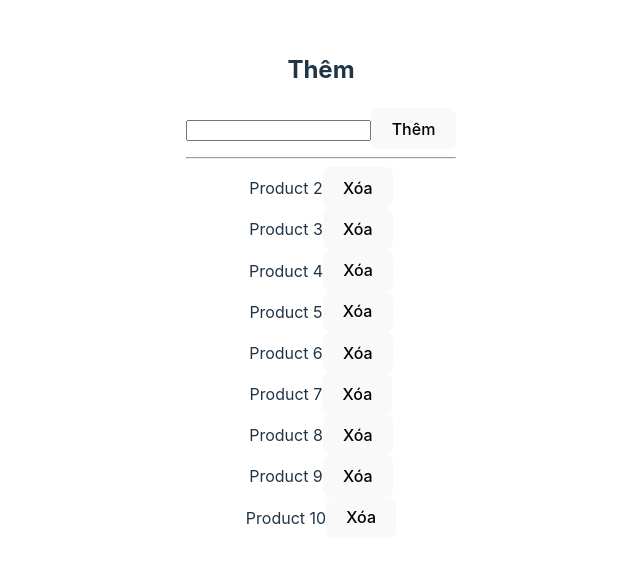
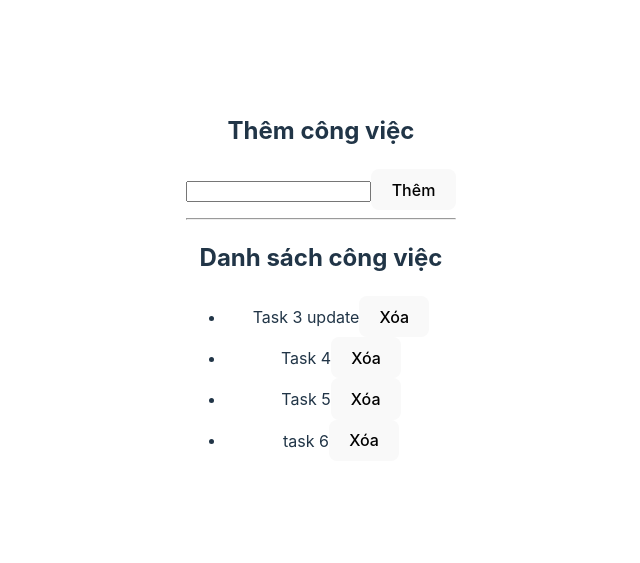
Before and after one commit to datlt2306/FPL-WEB209, a React (Vite) app in the folder SU24/: page / in a window 1280 px wide. Shown: the part 115-678 px from the top of the page, without its empty margins (319-959 px from the left). Built offline with nearby package versions, Linux system fonts and the light colour scheme; data requests are answered from the project's data file.

Commit message:
Buổi 3 - WD18333

```diff
--- a/SU24/db.json
+++ b/SU24/db.json
@@ -54,5 +54,27 @@
       "price": 11.99,
       "description": "This is product 10"
     }
+  ],
+  "todos": [
+    {
+      "id": 3,
+      "title": "Task 3 update",
+      "completed": false
+    },
+    {
+      "id": 4,
+      "title": "Task 4",
+      "completed": true
+    },
+    {
+      "id": 5,
+      "title": "Task 5",
+      "completed": false
+    },
+    {
+      "title": "task 6",
+      "completed": false,
+      "id": 6
+    }
   ]
 }
--- a/SU24/package.json
+++ b/SU24/package.json
@@ -12,7 +12,8 @@
     },
     "dependencies": {
         "react": "^18.3.1",
-        "react-dom": "^18.3.1"
+        "react-dom": "^18.3.1",
+        "react-hook-form": "^7.52.0"
     },
     "devDependencies": {
         "@types/react": "^18.3.3",
--- a/SU24/src/App.tsx
+++ b/SU24/src/App.tsx
@@ -1,58 +1,136 @@
 /* eslint-disable @typescript-eslint/no-explicit-any */
 import { useEffect, useState } from "react";
 import "./App.css";
+import { useForm } from "react-hook-form";
+
+interface ITodo {
+    id: number;
+    title: string;
+    completed: boolean;
+}
 
 const App = () => {
-    const [products, setProducts] = useState([] as any[]);
-    const [error, setError] = useState<string | null>(null);
-    const [editProductId, setEditProductId] = useState<number | null>(null);
+    const [todos, setTodos] = useState([] as ITodo[]);
+    const [currentTodo, setCurrentTodo] = useState({} as ITodo);
+    const { register, handleSubmit, reset } = useForm();
     useEffect(() => {
+        // iffe function
         (async () => {
             try {
-                const data = await (await fetch(`http://localhost:3000/products`)).json();
-                setProducts(data);
-            } catch (error: any) {
-                setError(error.message);
+                const response = await fetch(`http://localhost:3000/todos`);
+                const data = await response.json();
+                if (response.status !== 200) {
+                    throw new Error(data.message);
+                }
+                setTodos(data);
+            } catch (error) {
+                console.error(error);
             }
         })();
     }, []);
-
     const onHandleRemove = async (id: number) => {
-        const confirm = window.confirm("Are you sure?");
+        const confirm = window.confirm("Bạn có chắc chắn muốn xóa không?");
         if (confirm) {
-            await fetch(`http://localhost:3000/products/${id}`, { method: "DELETE" });
+            try {
+                const response = await fetch(`http://localhost:3000/todos/${id}`, {
+                    method: "DELETE",
+                });
+                if (response.status !== 200) return alert("Xóa sản phẩm thất bại");
+                alert("Xóa sản phẩm thành công");
                 // rerender
-            setProducts(products.filter((item) => item.id !== id));
+                setTodos(todos.filter((todo) => todo.id !== id));
+            } catch (error) {
+                console.error(error);
+            }
+        }
+    };
+    const onHandleSubmit = async (data: any) => {
+        try {
+            const response = await fetch(`http://localhost:3000/todos`, {
+                method: "POST",
+                headers: {
+                    "Content-Type": "application/json",
+                },
+                body: JSON.stringify({ ...data, completed: false }),
+            });
+            const result = await response.json();
+            if (response.status !== 201) return alert("Thêm sản phẩm thất bại");
+            alert("Thêm sản phẩm thành công");
+            // rerender
+            setTodos([...todos, result]);
+            // reset form
+            reset();
+        } catch (error) {
+            console.error(error);
+        }
+    };
+    const onHandleSave = async (data: any) => {
+        if (!currentTodo) return;
+        try {
+            const response = await fetch(`http://localhost:3000/todos/${currentTodo.id}`, {
+                method: "PUT",
+                headers: {
+                    "Content-Type": "application/json",
+                },
+                body: JSON.stringify({ ...currentTodo, title: data["title-update"] }),
+            });
+            const result = await response.json();
+            if (response.status !== 200) return alert("Cập nhật sản phẩm thất bại");
+            alert("Cập nhật sản phẩm thành công");
+            // rerender
+            setTodos(todos.map((todo) => (todo.id === result.id ? result : todo)));
+            // đóng input
+            setCurrentTodo({} as ITodo);
+        } catch (error) {
+            console.error(error);
         }
     };
     return (
         <div className="App">
-            {error && <div>{error}</div>}
-
-            <h2>Thêm</h2>
-            <form>
-                <input type="text" />
-                <button>Thêm</button>
+            <h2>Thêm công việc</h2>
+            <form onSubmit={handleSubmit(onHandleSubmit)}>
+                <input type="text" {...register("title")} />
+                <button type="submit">Thêm</button>
             </form>
             <hr />
-            {products.map((item, index) => (
-                <div key={index}>
-                    {editProductId === item.id ? (
-                        <form>
-                            <input type="text" defaultValue={item.name} />
-                            <button>Save</button>
-                            <button onClick={() => setEditProductId(null)}>Cancel</button>
+            <h2>Danh sách công việc</h2>
+            <ul>
+                {todos.map((todo: ITodo, index: number) => (
+                    <li key={index}>
+                        {currentTodo.id === todo.id ? (
+                            <form onSubmit={handleSubmit(onHandleSave)}>
+                                <input type="text" {...register("title-update")} />
+                                <button type="submit">Lưu</button>
+                                <button onClick={() => setCurrentTodo({} as ITodo)}>Hủy</button>
                             </form>
                         ) : (
                             <>
-                            <span onClick={() => setEditProductId(item.id)}>{item.name}</span>
-                            <button onClick={() => onHandleRemove(item.id)}>Xóa</button>
+                                <span
+                                    onClick={() => {
+                                        reset({ "title-update": todo.title });
+                                        setCurrentTodo(todo);
+                                    }}
+                                >
+                                    {todo.title}
+                                </span>
+                                <button onClick={() => onHandleRemove(todo.id)}>Xóa</button>
                             </>
                         )}
-                </div>
+                    </li>
                 ))}
+            </ul>
         </div>
     );
 };
 
 export default App;
+
+// 3
+// [1,2,3,4,5]
+
+// new: [1,2,4,5]
+
+// { id: 4, name: "C update"}
+// [{ id: 1, name: "A"}, { id: 2, name: "B"}, { id: 3, name: "C"}];
+
+// [{ id: 1, name: "A"}, { id: 2, name: "B"}, { id: 3, name: "C update"}];
```
Lines whose indentation alone changed are shown as unchanged.
